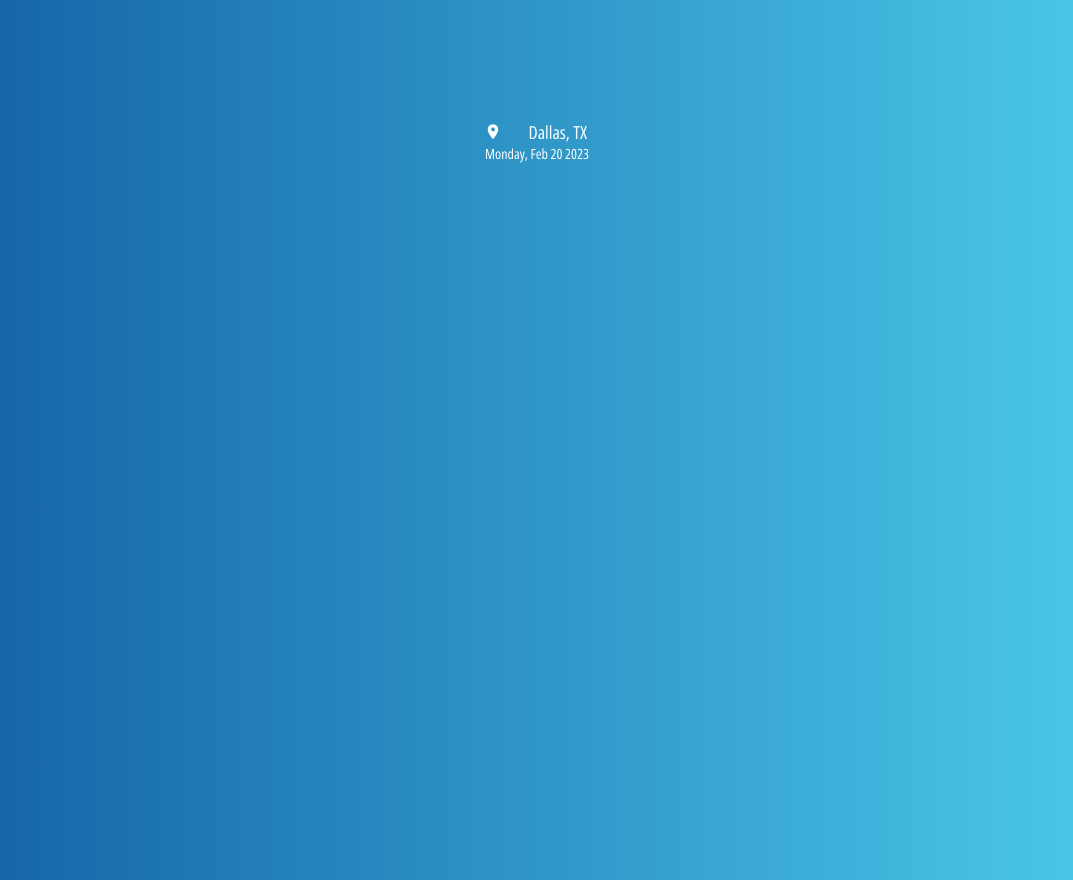
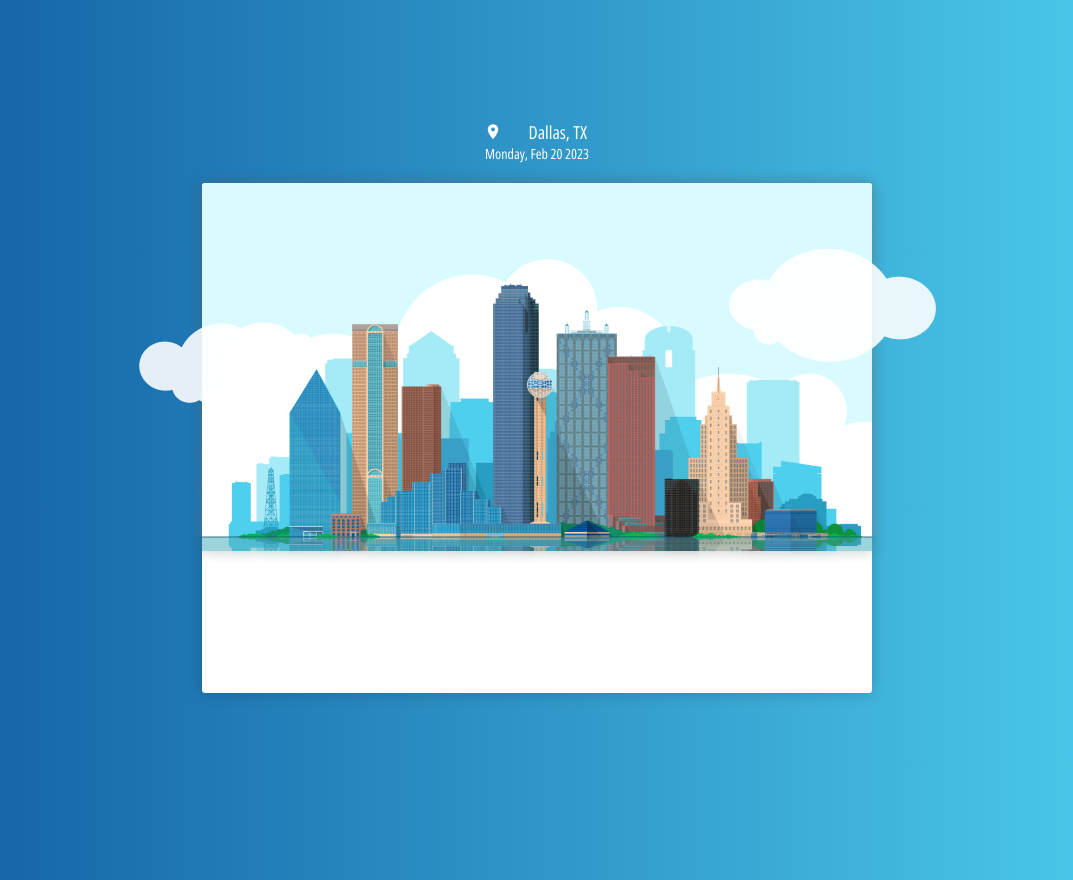
Before and after one commit to katbiniak/react-weather-app, a React app: page / in a window 1280 px wide. Shown: the whole page, without its empty margins (103-1176 px from the left). Built offline with nearby package versions, Linux system fonts and the light colour scheme; no server answers.

Commit message:
Styling for the Background images of skyline and cloud

```diff
--- /dev/null
+++ b/src/css/components/daily-forcast.scss
@@ -0,0 +1,4 @@
+.daily-forcast {
+    width: auto;
+    height: 142px;
+}
--- /dev/null
+++ b/src/css/components/floating-weather.scss
@@ -0,0 +1,101 @@
+.floating-weather {
+    &--container {
+        background-color: $white;
+        box-shadow: 0px 0px 15px rgba(0, 0, 0, 0.203436);
+        border-radius: 3px;
+        width: 100%;
+        height: 100%;
+    }
+
+    &--background {
+        position: relative;
+        width: 100%;
+        height: 250px;
+        overflow: hidden;
+    }
+
+    .dallas-skyline-img {
+        position: absolute;
+        top: -10px;
+        left: 50%;
+        object-fit: cover;
+        height: 100%;
+        width: 105%;
+        z-index: 1;
+        text-align: center;
+        transform: translate(-50%, 0);
+    }
+
+    .cloud-img {
+        overflow: visible;
+        position: absolute;
+        z-index: 100;
+
+        &--big {
+            top: 5%;
+            right: 0;
+            width: 30%;
+        }
+
+        &--small {
+            top: 10%;
+            left: 0;
+            width: 30%;
+        }
+    }
+}
+
+@media (min-width: $tablet) {
+    .floating-weather {
+        &--container {
+            margin: auto;
+            max-width: 670px;
+            max-height: 510px;
+        }
+
+        &--background {
+            height: 368px;
+            overflow: visible;
+        }
+
+        .dallas-skyline-img {
+            top: -15px;
+            left: -15px;
+            height: auto;
+            width: auto;
+            transform: none;
+        }
+
+        .cloud-img {
+            &--big {
+                top: 60px;
+                right: -5%;
+                width: auto;
+            }
+            &--small {
+                top: 130px;
+                left: -5%;
+                width: auto;
+            }
+        }
+    }
+}
+
+@media (min-width: $desktop) {
+    .floating-weather {
+        &--container {
+            margin: auto;
+            max-width: 670px;
+            max-height: 510px;
+        }
+
+        .cloud-img {
+            &--big {
+                right: -10%;
+            }
+            &--small {
+                left: -10%;
+            }
+        }
+    }
+}
--- a/src/css/components/location-header.scss
+++ b/src/css/components/location-header.scss
@@ -5,7 +5,7 @@
         font-size: 14px;
         margin: auto;
         max-width: 120px;
-        padding: 40px 0 20px;
+        padding: 5px 0 20px;
     }
 
     &--name,
@@ -22,3 +22,11 @@
         margin: 0 auto;
     }
 }
+
+@media (min-width: $tablet) {
+    .location-header {
+        &--container {
+            padding: 40px 0 20px;
+        }
+    }
+}
--- a/src/css/components/weather-app.scss
+++ b/src/css/components/weather-app.scss
@@ -1,7 +1,7 @@
 .weather-app {
   &--container {
     text-align: center;
-    margin: 15px;
+    margin: 15px 0;
   }
 }
 
--- a/src/css/index.scss
+++ b/src/css/index.scss
@@ -9,3 +9,5 @@
 /* Components */
 @import './components/weather-app.scss';
 @import './components/location-header.scss';
+@import './components/floating-weather.scss';
+@import './components/daily-forcast.scss';
--- /dev/null
+++ b/src/js/components/CurrentWeather.js
@@ -0,0 +1,16 @@
+import React from 'react';
+
+/**
+ * CurrentWeather: React component that is the main container and renderer for current weather information
+ * @returns {JSX}
+ */
+const CurrentWeather = () => {
+
+  return (
+    <div className="current-weather">
+
+    </div>
+  );
+}
+
+export default CurrentWeather;
--- /dev/null
+++ b/src/js/components/DailyForcastContainer.js
@@ -0,0 +1,16 @@
+import React from 'react';
+
+/**
+ * DailyForcastContainer: React component that is the main container and renderer for the daily forcast
+ * @returns {JSX}
+ */
+const DailyForcastContainer = () => {
+
+  return (
+    <div className="daily-forcast">
+
+    </div>
+  );
+}
+
+export default DailyForcastContainer;
--- a/src/js/components/FloatingWeatherContainer.js
+++ b/src/js/components/FloatingWeatherContainer.js
@@ -1,10 +1,23 @@
 
 import React, { useEffect, useState } from 'react';
 
+// Component Imports
+import CurrentWeather from './CurrentWeather';
+import DailyForcastContainer from './DailyForcastContainer';
+import UnitsToggle from './UnitsToggle';
+
+// Helper Imports
 import ForcastActions from '../actions/ForcastActions';
 import { UNITS } from '../constants/units';
+
+//Image Imports
+import dallas from '../../resources/dallas.png';
+import cloudLarge from '../../resources/cloud-big.png';
+import cloudSmall from '../../resources/cloud-small.png';
+
+
 /**
- * FloatingWeatherContainer: React component that is the main container and renderer for the Weather application, calls initial API to populate the store
+ * FloatingWeatherContainer: React component that is the main container for forcast data, calls initial APIs to populate the store
  * @returns {JSX}
  */
 const FloatingWeatherContainer = () => {
@@ -49,10 +62,16 @@ const FloatingWeatherContainer = () => {
 
 
   return (
-    <div className="floating-weather--container">
+    <div className="floating-weather floating-weather--container">
       <div className="floating-weather--background">
+        <img className="cloud-img cloud-img--small" src={cloudSmall} alt=""/>
+        <img className="dallas-skyline-img" src={dallas} alt="Dallas Skyline"/>
+        <img className="cloud-img cloud-img--big" src={cloudLarge} alt=""/>
+      </div>
 
-      </div>
+      <CurrentWeather />
+      <UnitsToggle />
+      <DailyForcastContainer />
     </div>
   );
 }
--- /dev/null
+++ b/src/js/components/UnitsToggle.js
@@ -0,0 +1,16 @@
+import React from 'react';
+
+/**
+ * UnitsToggle: React component that is a toggle between metric or imperial units, triggers new api calls
+ * @returns {JSX}
+ */
+const UnitsToggle = () => {
+
+  return (
+    <div className="units-toggle">
+
+    </div>
+  );
+}
+
+export default UnitsToggle;
--- a/src/js/components/WeatherApp.js
+++ b/src/js/components/WeatherApp.js
@@ -5,7 +5,7 @@ import LocationHeader from './LocationHeader';
 import FloatingWeatherContainer from './FloatingWeatherContainer';
 
 /**
- * WeatherApp: React component that is the main container and renderer for the Weather application, calls initial API to populate the store
+ * WeatherApp: React component that is the main container and renderer for the Weather application
  * @returns {JSX}
  */
 const WeatherApp = () => {
```
